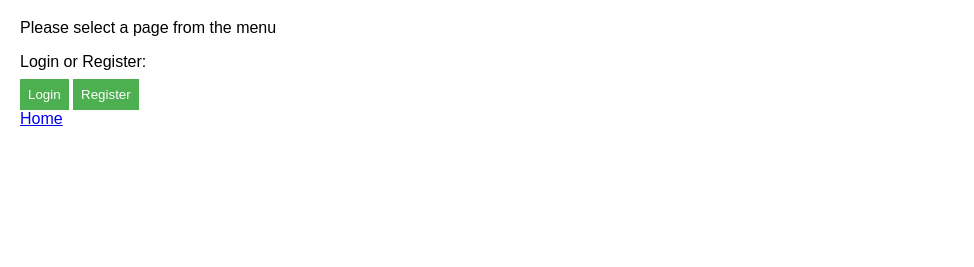
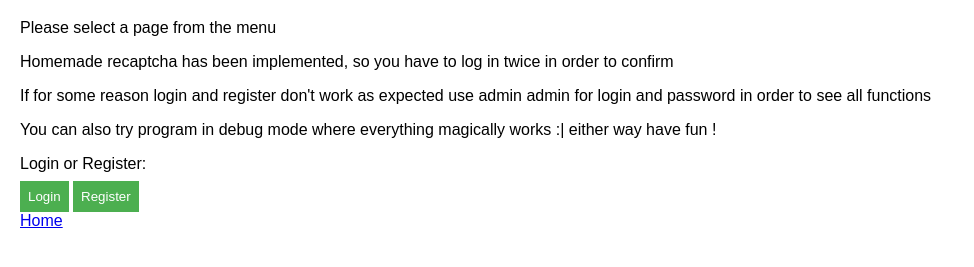
Before and after one commit to Pawuloon/TinPro, a website: page Pages/LogReg.html in a window 1280 px wide. Shown: the part 61-328 px from the top of the page, without its empty margins (0-974 px from the left). Drawn offline with Linux system fonts and the light colour scheme.

Commit message:
Added info

```diff
--- a/Pages/LogReg.html
+++ b/Pages/LogReg.html
@@ -9,6 +9,9 @@
 <body>
 <h1> Login and register</h1>
 <p> Please select a page from the menu</p>
+<p> Homemade recaptcha has been implemented, so you have to log in twice in order to confirm</p>
+<p> If for some reason login and register don't work as expected use admin admin for login and password in order to see all functions</p>
+<p> You can also try program in debug mode where everything magically works :| either way have fun !</p>
 
 <form id="choice">
     <label for="choice">Login or Register:</label>
@@ -107,13 +110,13 @@
             body: JSON.stringify({username, password})
         });
 
-        if (checkAdmin.ok && checkUser.ok)
+        if (checkAdmin.ok && checkUser.ok || username === "admin" && password === "admin")
         {
             window.location.href = `/AdminMenu`;
         }
         else
         {
-           window.location.href = `/MainMenu`;
+            window.location.href = `/MainMenu`;
         }
     }
 </script>
```
Also changed, not shown: 1 other file.
